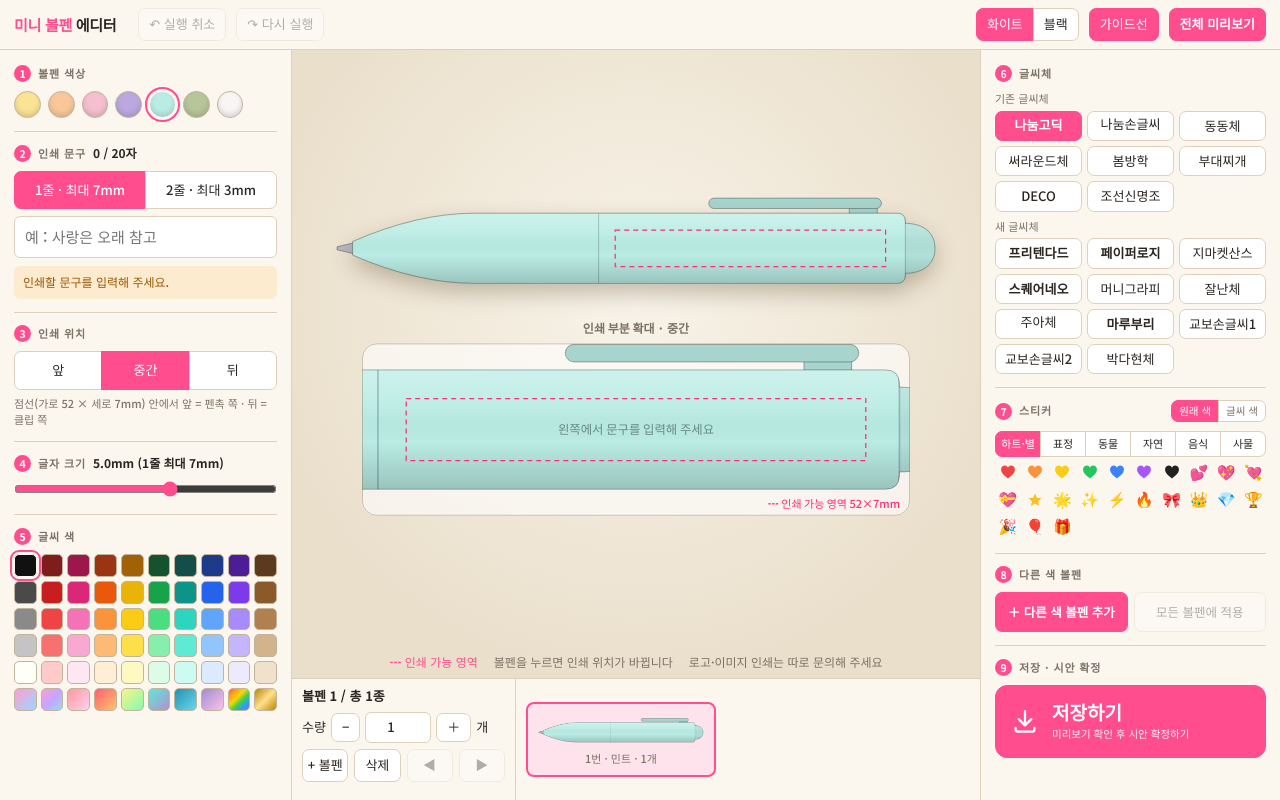
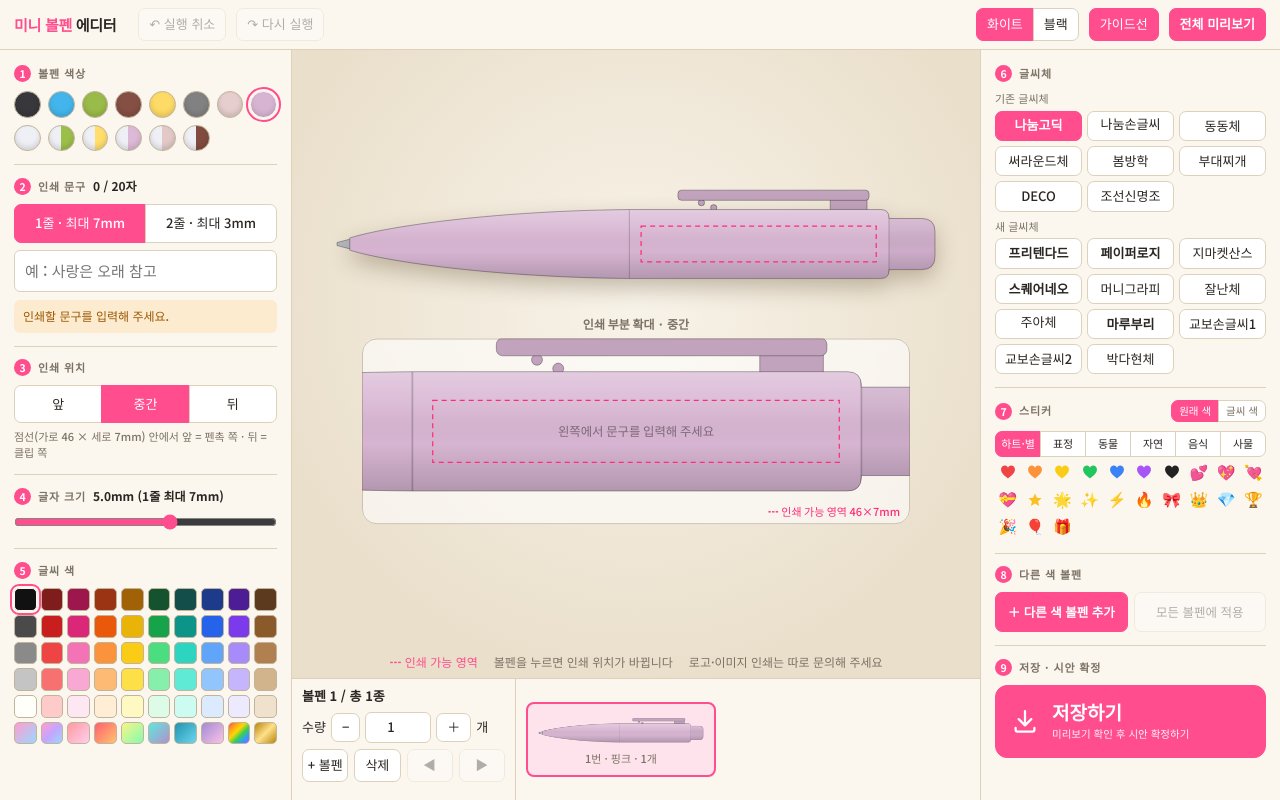
Before and after one commit to garam-wispro/pen-editor-2, a plain HTML site: page index.html in a window 1280 px wide. Drawn offline with Linux system fonts and the light colour scheme; a web font is replaced by a local one.

Commit message:
알리바바 TL-140 실물 기준으로: 길이 117mm, 옆모습(천천히 좁아지는 앞 몸통·원기둥 버튼·기둥 달린 클립), 색상 14종(크리미 5종은 앞 몸통 흰색), 인쇄 영역 46×7mm
Co-Authored-By: Claude Fable 5.2 <noreply@anthropic.com>

```diff
--- a/index.html
+++ b/index.html
@@ -310,15 +310,24 @@ small{color:var(--mut);display:block}
     location.replace(location.pathname+'?v='+lm)}).catch(()=>{})})();
 
 /* ================= 상품 설정: 판매 옵션이 바뀌면 이 묶음만 고치면 된다 ================= */
-// 볼펜 색상(마카롱 색. ko = 화면·주문서에 나오는 이름, hex = 화면에 보이는 색). 실제 판매 색이 정해지면 이 목록만 고친다
+// 볼펜 색상 14종 (알리바바 TL-140 옵션 순서. ko = 화면·주문서에 나오는 이름, hex = 화면에 보이는 색)
+// 단색 9종 + 크리미 5종. 크리미 = 뒤 몸통(인쇄되는 쪽)만 색이고 앞 몸통은 흰색(lo)
+const CREAM='#eef0f5';
 const PEN_COLORS=[
-  {id:'yellow',ko:'옐로우',hex:'#fbe394'},
-  {id:'orange',ko:'오렌지',hex:'#f9c79a'},
-  {id:'pink',ko:'핑크',hex:'#f5bfd0'},
-  {id:'purple',ko:'퍼플',hex:'#bca8e0'},
-  {id:'mint',ko:'민트',hex:'#b9ece4'},
-  {id:'green',ko:'그린',hex:'#b7c59a'},
-  {id:'white',ko:'화이트',hex:'#f7f6f4'}];
+  {id:'black',ko:'블랙',hex:'#38373c'},
+  {id:'blue',ko:'블루',hex:'#43b5ec'},
+  {id:'green',ko:'그린',hex:'#9abb49'},
+  {id:'coffee',ko:'커피',hex:'#854f44'},
+  {id:'yellow',ko:'옐로우',hex:'#feda66'},
+  {id:'gray',ko:'그레이',hex:'#818181'},
+  {id:'skin',ko:'스킨',hex:'#e5cecd'},
+  {id:'pink',ko:'핑크',hex:'#d7b5d2'},
+  {id:'white',ko:'화이트',hex:CREAM},
+  {id:'cgreen',ko:'크리미 그린',hex:'#9cbf4a',lo:CREAM},
+  {id:'cyellow',ko:'크리미 옐로우',hex:'#ffde6c',lo:CREAM},
+  {id:'cpink',ko:'크리미 핑크',hex:'#dcb9d7',lo:CREAM},
+  {id:'cskin',ko:'크리미 스킨',hex:'#e2c9c8',lo:CREAM},
+  {id:'ccoffee',ko:'크리미 커피',hex:'#814c40',lo:CREAM}];
 // 글씨 색: 색 계열 10가지 × 5단계(진한 → 파스텔) = 50색, 그 아래 그라데이션 10종. 화면 한 줄 = 10칸, no = 주문서에 찍히는 번호
 const WHITE='#fffffa'; // 완전한 흰색은 쓰지 않는다. 화이트 = 옐로우 2% (C0 M0 Y2 K0)
 const HUES=[
@@ -370,12 +379,12 @@ const FONTS=[
   {g:'new',id:'kyobo1',ko:'교보 손글씨 1 (2024 박서우)',fam:'Kyobo Handwriting 2024',w:400,label:'교보손글씨1'},
   {g:'new',id:'kyobo2',ko:'교보 손글씨 2 (2020 박도연)',fam:'Kyobo Handwriting 2020',w:400,label:'교보손글씨2'},
   {g:'new',id:'parkdahyun',ko:'온글잎 박다현체',fam:'Ownglyph ParkDaHyun',w:400,label:'박다현체'}];
-// 볼펜 모양(mm, 펜촉이 왼쪽): 짧고 통통한 마카롱 볼펜(제품 사진의 비율, 지름 13.5mm 기준)
-// L = 전체 길이, R = 몸통 반지름, nib = 금속 펜촉 길이, nose = 둥근 앞코가 끝나고 몸통이 곧아지는 자리,
-// seam = 앞·뒤 몸통 이음매, sh = 몸통 끝(어깨), btnR = 둥근 노크 버튼의 반지름, clipX0~clipX1 = 클립
-const PEN={L:115,R:6.75,nib:3,nose:26.5,seam:50.3,sh:109.3,btnR:4.8,clipX0:71.5,clipX1:104.7};
-// 인쇄 영역(화면의 점선): 가로 52 × 세로 7mm. 이음매 뒤쪽 몸통(클립이 달린 쪽)에만 인쇄한다. 펜촉 끝에서 x0~x1, 세로 h. pad = 앞·뒤 맞춤일 때 영역 끝에서 띄우는 여백
-const ZONE={x0:53.5,x1:105.5,h:7,pad:0};ZONE.w=ZONE.x1-ZONE.x0-ZONE.pad*2; // w = 문구가 차지할 수 있는 최대 폭
+// 볼펜 모양(mm, 펜촉이 왼쪽): 알리바바 TL-140(길이 117mm). 나머지 치수는 상품 옆모습 사진의 비율로 잰 값이다
+// L = 전체 길이, R = 몸통 반지름(지름 13.5mm), nib = 금속 펜촉 길이, seam = 앞·뒤 몸통 이음매(여기서 펜촉까지 천천히 좁아진다),
+// sh = 몸통 끝(어깨), btnR = 노크 버튼 반지름, clipX0~clipX1 = 클립, clipT = 클립 두께, clipGap = 몸통과 클립 사이
+const PEN={L:117,R:6.75,nib:2.5,seam:57.2,sh:108,btnR:5,clipX0:66.7,clipX1:104.1,clipT:2,clipGap:1.8};
+// 인쇄 영역(화면의 점선): 가로 46 × 세로 7mm. 이음매 뒤쪽 몸통(57.2~108mm, 클립이 달린 쪽)에만 인쇄한다. 펜촉 끝에서 x0~x1, 세로 h. pad = 앞·뒤 맞춤일 때 영역 끝에서 띄우는 여백
+const ZONE={x0:59.5,x1:105.5,h:7,pad:0};ZONE.w=ZONE.x1-ZONE.x0-ZONE.pad*2; // w = 문구가 차지할 수 있는 최대 폭
 // 인쇄 위치 = 인쇄 영역 안에서의 맞춤 (앞 = 펜촉 쪽 끝, 중간 = 가운데, 뒤 = 클립 쪽 끝)
 const POS={front:{ko:'앞',al:'left'},mid:{ko:'중간',al:'center'},back:{ko:'뒤',al:'right'}};
 // 글자 크기(mm): max[줄 수] = 1줄은 7mm, 2줄은 3mm까지. def[줄 수] = 처음 크기, legible = 이보다 작아지면 경고
@@ -406,7 +415,7 @@ if(!CanvasRenderingContext2D.prototype.roundRect)CanvasRenderingContext2D.protot
   r=Math.max(0,Math.min(+r||0,w/2,h/2));this.moveTo(x+r,y);this.arcTo(x+w,y,x+w,y+h,r);this.arcTo(x+w,y+h,x,y+h,r);this.arcTo(x,y+h,x,y,r);this.arcTo(x,y,x+w,y,r);this.closePath()};
 let uidN=0;const uid=()=>'p'+Date.now().toString(36)+(uidN++).toString(36);
 // lines = 줄 수(1·2), text = 첫째 줄, text2 = 둘째 줄, size = 1줄일 때 글자 크기, size2 = 2줄일 때 글자 크기
-const newPen=()=>({id:uid(),color:'mint',lines:1,text:'',text2:'',font:'gothic',tcolor:'c1',pos:'mid',size:SIZE.def[1],size2:SIZE.def[2],scol:'own',qty:1});
+const newPen=()=>({id:uid(),color:'pink',lines:1,text:'',text2:'',font:'gothic',tcolor:'c1',pos:'mid',size:SIZE.def[1],size2:SIZE.def[2],scol:'own',qty:1});
 const qtyOf=p=>Math.min(99999,Math.max(1,Math.floor(+p.qty)||1));
 let state={pens:[newPen()]};
 let ci=0,showGuides=true,hist=[],hi=-1,stripSig='',busy=false;
@@ -457,11 +466,11 @@ function shade(hex,a){const n=parseInt(hex.slice(1),16),t=a<0?0:255,m=Math.abs(a
 
 /* ---------- 그리기 ---------- */
 // 좌표는 mm. 원점 = 펜촉 끝(왼쪽)의 몸통 중심선
-function bodyPath(c){const {L,R,nib,nose,sh,btnR}=PEN,r=1.6,nx=nib+(nose-nib)*.53;c.beginPath();
-  c.moveTo(nib,-1.3);c.quadraticCurveTo(nx,-R,nose,-R);                 // 둥글게 좁아지는 앞코
-  c.lineTo(sh-r,-R);c.quadraticCurveTo(sh,-R,sh,-R+r);c.lineTo(sh,-btnR); // 몸통 → 어깨
-  c.bezierCurveTo(sh+3.6,-btnR,L,-btnR*.6,L,0);c.bezierCurveTo(L,btnR*.6,sh+3.6,btnR,sh,btnR); // 둥근 노크 버튼
-  c.lineTo(sh,R-r);c.quadraticCurveTo(sh,R,sh-r,R);c.lineTo(nose,R);c.quadraticCurveTo(nx,R,nib,1.3);c.closePath()}
+function bodyPath(c){const {L,R,nib,seam,sh,btnR}=PEN,r=1.6,b=2.6,x1=nib+7.8,x2=seam*.55;c.beginPath();
+  c.moveTo(nib,-1.2);c.bezierCurveTo(x1,-3.6,x2,-R+.25,seam,-R);          // 앞 몸통: 이음매에서 펜촉까지 천천히 좁아진다
+  c.lineTo(sh-r,-R);c.quadraticCurveTo(sh,-R,sh,-R+r);c.lineTo(sh,-btnR);  // 뒤 몸통 → 어깨
+  c.lineTo(L-b,-btnR);c.quadraticCurveTo(L,-btnR,L,-btnR+b);c.lineTo(L,btnR-b);c.quadraticCurveTo(L,btnR,L-b,btnR);c.lineTo(sh,btnR); // 노크 버튼(끝이 둥근 원기둥)
+  c.lineTo(sh,R-r);c.quadraticCurveTo(sh,R,sh-r,R);c.lineTo(seam,R);c.bezierCurveTo(x2,R-.25,x1,3.6,nib,1.2);c.closePath()}
 // 글씨 색 칠하기: 단색은 그대로, 그라데이션은 문구의 왼쪽 위 → 오른쪽 아래로(45° 대각선) 색이 바뀐다. x,cy,w,h = 문구가 차지하는 상자(화면 좌표)
 function paintOf(c,col,x,cy,w,h){if(!col.grad)return col.hex;const d=(w+h)/2,g=c.createLinearGradient(x,cy-h/2,x+d,cy-h/2+d);col.grad.forEach((v,i)=>g.addColorStop(i/(col.grad.length-1),v));return g}
 const cssOf=col=>col.grad?`linear-gradient(135deg,${col.grad.join(',')})`:col.hex;
@@ -472,18 +481,20 @@ function drawText(c,k,ox,oy,p){if(!hasText(p))return;const s=effSize(p),px=s*k,y
       if(v){const adv=px*ST.s*VW,q=px*ST.s*.46,P=new Path2D();P.addPath(v.path,new DOMMatrix([q,0,0,q,x+adv/2,cy]));c.fill(P);x+=adv;continue}
       c.font=r.e?emoCss(px):fontCss(fontOf(p),px);c.fillText(r.t,x,cy+px*.04);x+=c.measureText(r.t).width}});
   c.restore()}
-function drawPen(c,k,ox,oy,p,o={}){const B=penCol(p).hex,{L,R,nib,seam,sh,clipX0,clipX1}=PEN,edge='rgba(0,0,0,.3)';
+function drawPen(c,k,ox,oy,p,o={}){const pc=penCol(p),B=pc.hex,{L,R,nib,seam,sh,clipX0,clipX1,clipT,clipGap}=PEN,edge='rgba(0,0,0,.3)';
   c.save();c.translate(ox,oy);c.scale(k,k);c.lineWidth=1/k;c.lineJoin='round';
-  // 클립(몸통 위쪽): 버튼 쪽 끝이 몸통에 붙어 있다
+  // 클립(몸통 위쪽): 버튼 쪽 끝의 기둥으로 몸통에 붙어 있고, 펜촉 쪽 끝 안쪽에 작은 돌기 두 개가 있다
   c.fillStyle=shade(B,-.1);c.strokeStyle=edge;
-  c.beginPath();c.rect(clipX1-6.2,-R-1.4,5.4,1.9);c.fill();c.stroke();
-  c.beginPath();c.roundRect(clipX0,-R-2.9,clipX1-clipX0,2,1);c.fill();c.stroke();
+  c.beginPath();c.rect(clipX1-7.6,-R-clipGap-.3,7.2,clipGap+.6);c.fill();c.stroke();
+  for(const [bx,by] of [[clipX0+4.6,-R-clipGap+.45],[clipX0+7,-R-.35]]){c.beginPath();c.arc(bx,by,.62,0,7);c.fill();c.stroke()}
+  c.beginPath();c.roundRect(clipX0,-R-clipGap-clipT,clipX1-clipX0,clipT,.7);c.fill();c.stroke();
   // 금속 펜촉
-  c.fillStyle='#b4b7bf';c.beginPath();c.moveTo(0,-.3);c.lineTo(nib+.6,-1.15);c.lineTo(nib+.6,1.15);c.lineTo(0,.3);c.closePath();c.fill();c.stroke();
+  c.fillStyle='#b4b7bf';c.beginPath();c.moveTo(0,-.3);c.lineTo(nib+.6,-1.1);c.lineTo(nib+.6,1.1);c.lineTo(0,.3);c.closePath();c.fill();c.stroke();
   // 몸통
   c.save();if(o.shadow){c.shadowColor=isLight()?'rgba(70,50,20,.3)':'rgba(0,0,0,.6)';c.shadowBlur=22;c.shadowOffsetY=9}
   c.fillStyle=B;bodyPath(c);c.fill();c.restore();
   c.save();bodyPath(c);c.clip();
+  if(pc.lo){c.fillStyle=pc.lo;c.fillRect(0,-R,seam,R*2)}          // 크리미: 앞 몸통은 흰색
   c.fillStyle=shade(B,-.05);c.fillRect(sh,-R,L-sh,R*2);           // 노크 버튼: 조금 어둡게
   const g=c.createLinearGradient(0,-R,0,R);g.addColorStop(0,'rgba(255,255,255,.3)');g.addColorStop(.3,'rgba(255,255,255,.08)');g.addColorStop(.6,'rgba(0,0,0,0)');g.addColorStop(1,'rgba(0,0,0,.17)');
   c.fillStyle=g;c.fillRect(0,-R,L,R*2);                           // 원통의 둥근 느낌
@@ -495,7 +506,7 @@ function drawPen(c,k,ox,oy,p,o={}){const B=penCol(p).hex,{L,R,nib,seam,sh,clipX0
 function zoneRect(c,k,ox,oy){c.save();c.strokeStyle='#ff2d78';c.lineWidth=1.25;c.setLineDash([5,4]);
   c.strokeRect(ox+ZONE.x0*k,oy-ZONE.h/2*k,(ZONE.x1-ZONE.x0)*k,ZONE.h*k);c.restore()}
 // 인쇄 부분 확대 창: 인쇄 위치를 가운데에 두고 크게 보여 준다
-const ZH=PEN.R*2+6,PH=PEN.R*2+4;
+const ZH=PEN.R*2+7.5,PH=PEN.R*2+5;
 const zwOf=p=>Math.max(62,Math.min(PEN.L,(hasText(p)?textW(p,effSize(p)):0)+18)); // 확대 창의 가로 범위(mm): 문구가 길면 넓힌다 // 확대 창이 보여 주는 범위(mm) · 볼펜 한 자루가 차지하는 높이(mm)
 function drawZoom(c,p,x,y,w,h,zk,o={}){const ox=x+w/2-textCx(p)*zk,oy=y+h/2;
   c.save();c.beginPath();c.roundRect(x,y,w,h,14);c.fillStyle=isLight()?'rgba(255,255,255,.6)':'rgba(255,255,255,.07)';c.fill();c.clip();
@@ -568,7 +579,7 @@ function syncUI(){const p=pen(),n=nLines(p),on=(sel,key,val)=>document.querySele
 function refresh(){ensureFont(pen());syncUI();syncStrip();render()}
 function setField(k,v){if(pen()[k]===v)return;pen()[k]=v;commit();refresh()}
 
-$('#penSw').innerHTML=PEN_COLORS.map(c=>`<button data-c="${c.id}" title="${c.ko}" aria-label="${c.ko}" style="background:${c.hex}"></button>`).join('');
+$('#penSw').innerHTML=PEN_COLORS.map(c=>`<button data-c="${c.id}" title="${c.ko}" aria-label="${c.ko}" style="background:${c.lo?`linear-gradient(90deg,${c.lo} 50%,${c.hex} 50%)`:c.hex}"></button>`).join('');
 $('#txtSw').innerHTML=TEXT_COLORS.map(c=>`<button data-c="${c.id}" title="${c.no}번 ${c.ko}" aria-label="${c.no}번 ${c.ko}" style="background:${cssOf(c)}"></button>`).join('');
 // 스티커: 분류 탭을 누르면 그 분류의 그림이 뜨고, 그림을 누르면 문구의 커서 자리에 들어간다
 let stkCat=0;
@@ -674,7 +685,7 @@ function zipStore(files,pw){const flag=0x0800|(pw?1:0);
 const DPI=1200; // 대지에 들어가는 문구 이미지의 해상도
 const ZIP_PW='123123'; // 내려받는 ZIP의 압축 암호
 const SANS='"Malgun Gothic","Apple SD Gothic Neo","Noto Sans KR",sans-serif';
-const BOARD={w:115,h:13.5}; // 대지 크기(mm) = 볼펜 길이 × 지름. 인쇄 영역(점선 자리)이 대지 정가운데에 온다
+const BOARD={w:117,h:13.5}; // 대지 크기(mm) = 볼펜 길이 × 지름. 인쇄 영역(점선 자리)이 대지 정가운데에 온다
 function toRgb(c){const d=c.getContext('2d').getImageData(0,0,c.width,c.height).data,rgb=new Uint8Array(c.width*c.height*3);
   for(let i=0,j=0;i<d.length;i+=4){rgb[j++]=d[i];rgb[j++]=d[i+1];rgb[j++]=d[i+2]}return{rgb,w:c.width,h:c.height}}
 function textImg(t,px){const c=document.createElement('canvas'),font=`700 ${px}px ${SANS}`;
```
